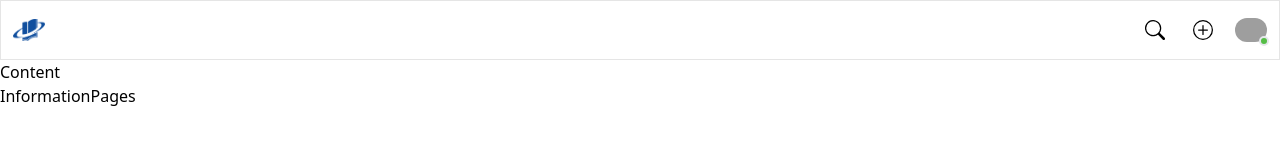
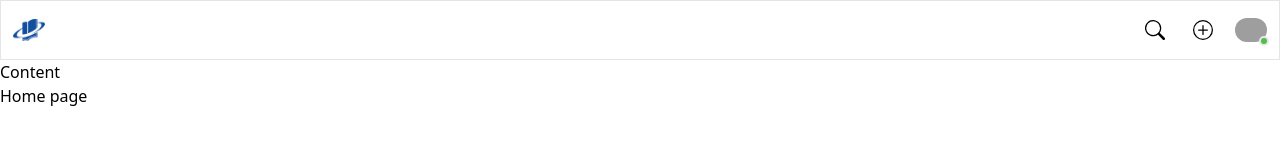
Before and after one commit to MinhTamNT/SocialMediaApp, a React (Vite) app: page / in a window 1280 px wide. Shown: the top 160 px of the page. Built offline with nearby package versions, Linux system fonts and the light colour scheme; grey boxes are pictures that could not be loaded.

Commit message:
fix route today

```diff
--- a/src/App.tsx
+++ b/src/App.tsx
@@ -1,14 +1,15 @@
+import React, { Fragment } from 'react'
 import { BrowserRouter as Router, Routes, Route } from 'react-router-dom'
 import { publicRoutes } from './components/Routes'
 import { DefaultLayout } from './Layouts/DefaultLayout/DefaultLayout'
-import { Fragment } from 'react'
-export default function App() {
+
+function App() {
   return (
     <Router>
-      <div className='App relative h-screen w-full'>
+      <div className='App'>
         <Routes>
           {publicRoutes.map((route, index) => {
-            const Layout: any = route.layout === null ? Fragment :DefaultLayout
+            let Layout: any = route.layout === null ? Fragment : DefaultLayout
             const Page = route.component
             return (
               <Route
@@ -27,3 +28,5 @@ export default function App() {
     </Router>
   )
 }
+
+export default App
--- a/src/Layouts/DefaultLayout/DefaultLayout.tsx
+++ b/src/Layouts/DefaultLayout/DefaultLayout.tsx
@@ -1,17 +1,18 @@
-import React from 'react'
+import React, { ReactNode } from 'react'
+import { Header } from '~/components/Header/Header'
 import { Content } from '../components/Content/Content'
-import { InformationPages } from '../components/InformationPages/InformationPages'
-import { Header } from '~/components/Header/Header'
 
-export const DefaultLayout: React.FC = () => {
+interface DefaultLayoutProps {
+  children: ReactNode
+}
+
+export const DefaultLayout: React.FC<DefaultLayoutProps> = ({ children }) => {
   return (
     <div className='wrapper'>
       <Header />
       <div className='containner'>
         <Content />
-        <div className='information_pages'>
-          <InformationPages />
-        </div>
+        <div className='information_pages'>{children}</div>
       </div>
     </div>
   )
--- a/src/components/Header/Header.tsx
+++ b/src/components/Header/Header.tsx
@@ -32,7 +32,7 @@ export const Header: React.FC = () => {
   }, [windowSize])
   return (
     <header className='wrapper md:flex md:justify-center w-full h-[60px] bg-color-deafult border-[1px] relative border-solid border-boder-color-default border-b-sm '>
-      <Navbar setDetailProfileVisible = {setDetailProfileVisible}  setSearch={setSearch} />
+      <Navbar setDetailProfileVisible={setDetailProfileVisible} setSearch={setSearch} />
       {isSearch && <Search setSearch={setSearch} />}
       {isDetailProfileVisible && (
         <div className='fixed inset-0 flex justify-center items-center bg-color-bg-detailprofile '>
--- /dev/null
+++ b/src/components/Pages/Login/Login.tsx
@@ -0,0 +1,3 @@
+export const Login = () => {
+  return <div>Login Page</div>
+}
--- a/src/components/Routes/index.tsx
+++ b/src/components/Routes/index.tsx
@@ -1,6 +1,8 @@
 import { Home } from '~/components/Pages/Home/Home'
 import { Popular } from '~/components/Pages/Popular/Popular'
 import { RoutePaths } from '~/types/enum'
+import { Login } from '../Pages/Login/Login'
+
 interface Route {
   path: RoutePaths
   component: React.ComponentType
@@ -14,6 +16,11 @@ const publicRoutes: Route[] = [
   {
     path: RoutePaths.POPULAR,
     component: Popular
+  },
+  {
+    path: RoutePaths.LOGIN,
+    component: Login,
+    layout: undefined
   }
 ]
 const privateRoute: Route[] = []
--- a/src/types/enum.ts
+++ b/src/types/enum.ts
@@ -1,4 +1,5 @@
 export enum RoutePaths {
   HOME = '/',
+  LOGIN = '/LOGIN',
   POPULAR = '/popular'
 }
```
